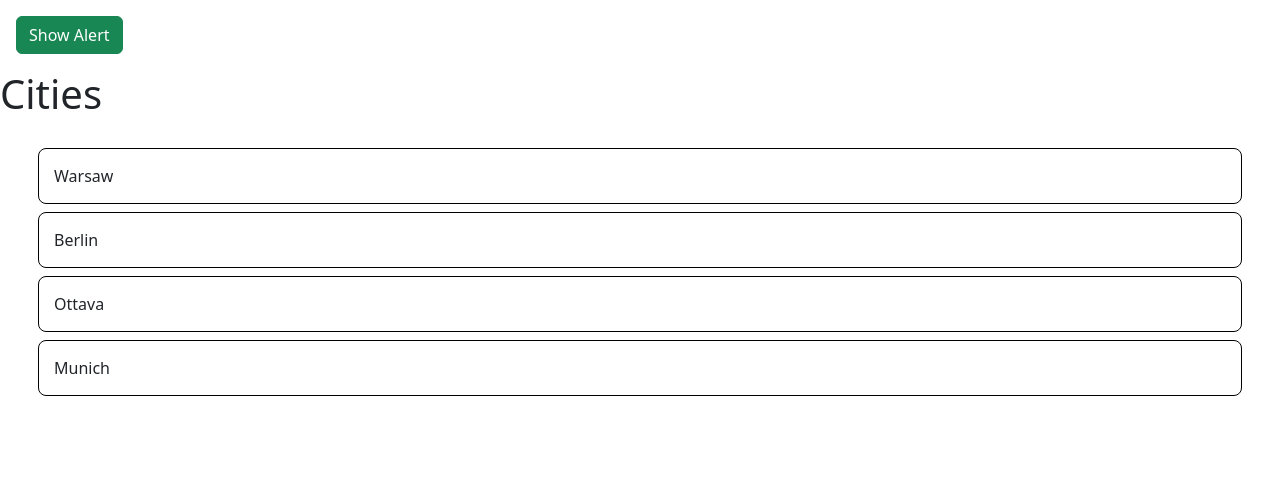
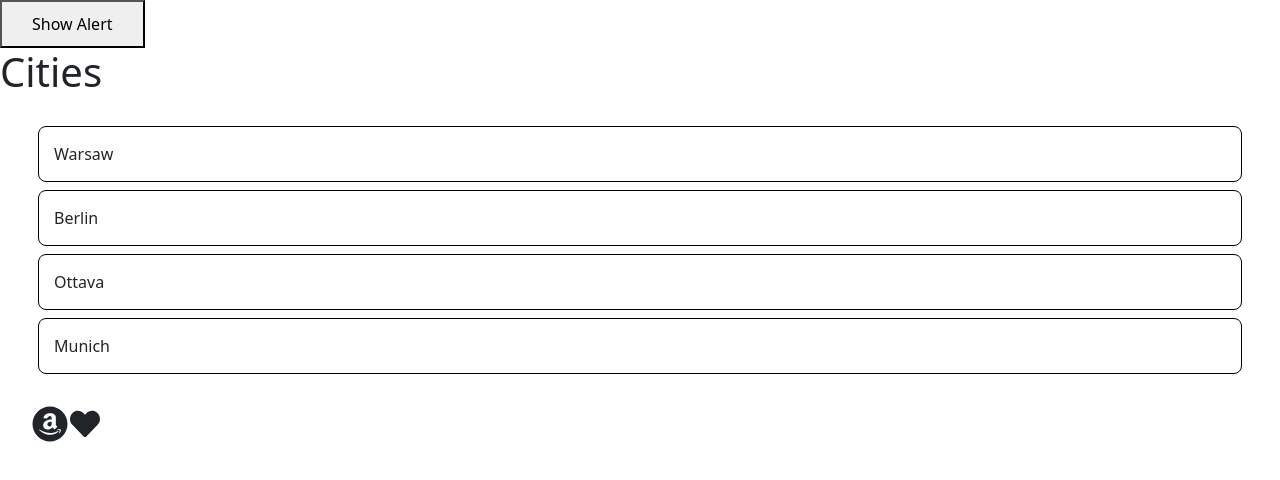
Before and after one commit to muminDev/PracticeWithReact, a React (Vite) app in the folder reactwithmosh/: page / in a window 1280 px wide. Shown: the top 480 px of the page. Built offline with nearby package versions, Linux system fonts and the light colour scheme.

Commit message:
like button are created and styled

```diff
--- a/reactwithmosh/src/App.tsx
+++ b/reactwithmosh/src/App.tsx
@@ -2,6 +2,8 @@ import { useState } from "react";
 import Alert from "./components/Alert.tsx";
 import Button from "./components/Buttons.tsx";
 import Listgroup from "./components/ListGroup.tsx";
+import { AiFillAmazonCircle } from "react-icons/ai";
+import Like from "./components/Like.tsx";
 
 function App() {
   const items = ["Warsaw", "Berlin", "Ottava", "Munich"];
@@ -21,6 +23,8 @@ function App() {
         }}
       />
       <Listgroup items={items} heading="Cities" />
+      <AiFillAmazonCircle size="40" style={{ marginLeft: "30px" }} />
+      <Like size={30} />
     </div>
   );
 }
--- a/reactwithmosh/src/components/Buttons.tsx
+++ b/reactwithmosh/src/components/Buttons.tsx
@@ -1,11 +1,14 @@
+import styles from "./button.module.css";
+<button className="css"></button>;
+
 interface Props {
   children: string;
   color: "primary" | "secondary" | "warning" | "success";
   onClick: () => void;
 }
-function Button({ children, onClick, color }: Props) {
+function Button({ children, onClick }: Props) {
   return (
-    <button type="button" className={`btn m-3 btn-` + color} onClick={onClick}>
+    <button type="button" className={`${styles.btn}`} onClick={onClick}>
       {children}
     </button>
   );
--- /dev/null
+++ b/reactwithmosh/src/components/Like.tsx
@@ -0,0 +1,26 @@
+import { FaHeart } from "react-icons/fa";
+import { useState } from "react";
+
+interface LikeProps {
+  size?: number; // Define size as an optional number prop
+}
+
+function Like({ size = 24 }: LikeProps) {
+  const [liked, setLiked] = useState(false);
+
+  const toggleLike = () => {
+    setLiked(!liked);
+  };
+
+  return (
+    <>
+      <FaHeart
+        size={size}
+        onClick={toggleLike}
+        style={{ cursor: "pointer", color: liked ? "red" : "inherit" }}
+      />
+    </>
+  );
+}
+
+export default Like;
--- /dev/null
+++ b/reactwithmosh/src/components/button.module.css
@@ -0,0 +1,9 @@
+
+.btn {
+  padding: 10px 30px;
+}
+
+.btn-primary {
+  background-color: aqua;
+  color: white;
+}
```
